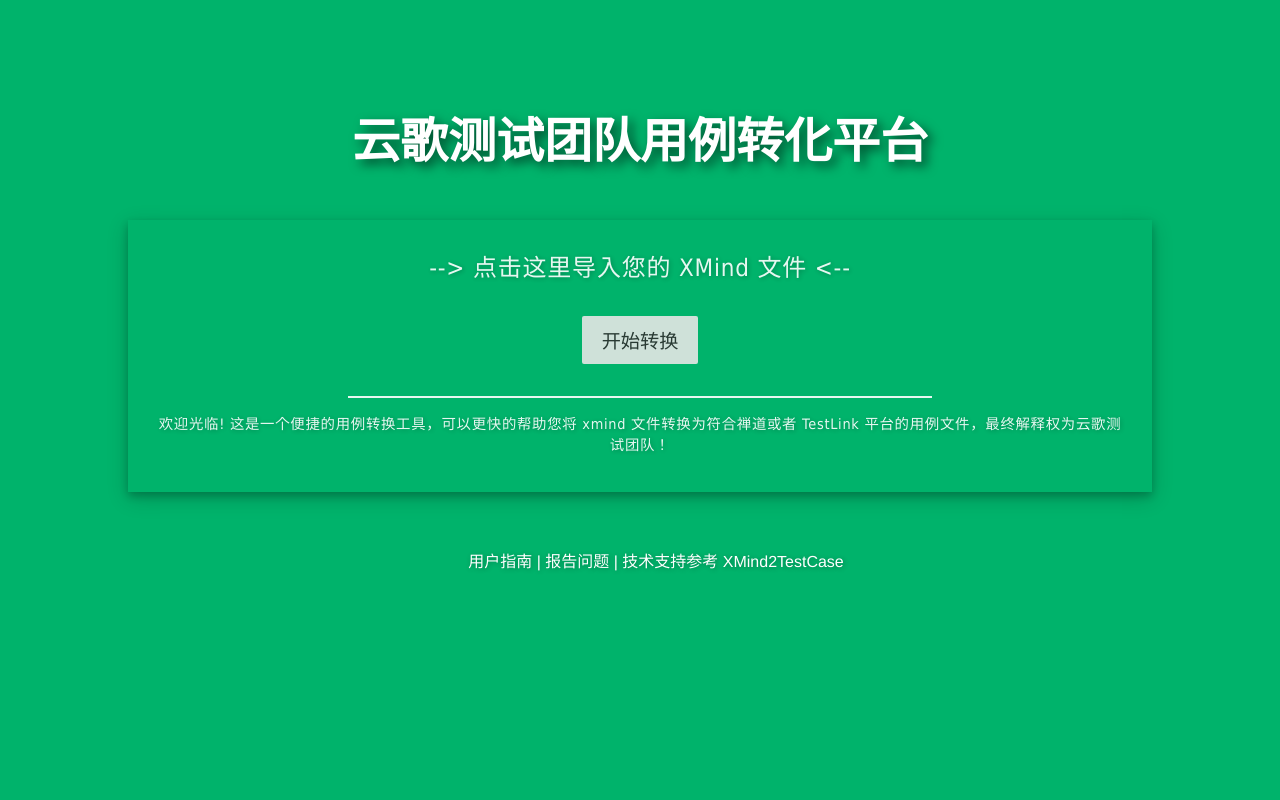
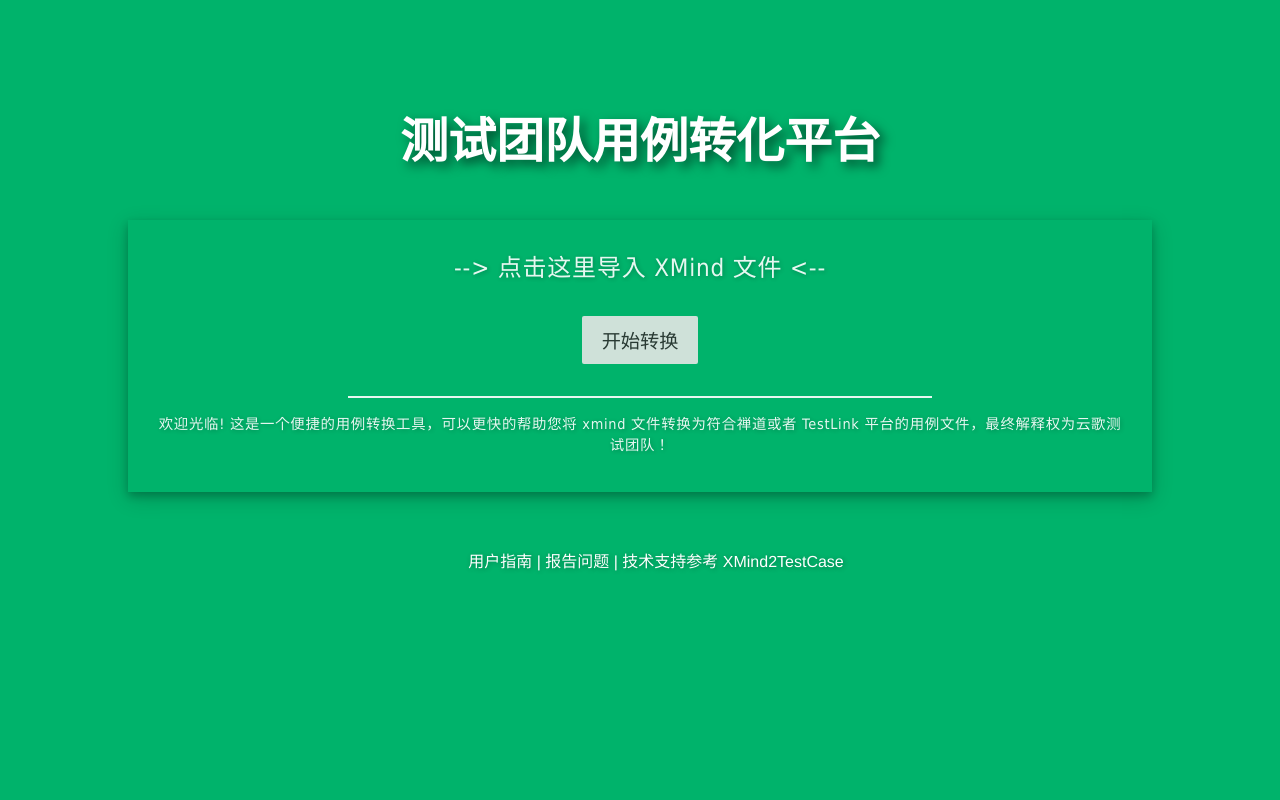
Before and after one commit to kingfeng999/format-conversion, a Flask app: page / in a window 1280 px wide. Run offline with Flask 2, Linux system fonts and the light colour scheme; data that the repository does not hold is empty.

Commit message:
修改一些元素

```diff
--- a/setup.py
+++ b/setup.py
@@ -19,6 +19,8 @@ install_requires = [  # custom
     "flask",
     "arrow",
 ]
+
+
 
 
 class PyPiCommand(Command):
--- a/webtool/templates/index.html
+++ b/webtool/templates/index.html
@@ -2,7 +2,7 @@
 <html lang="en">
 <head>
     <meta charset="UTF-8">
-    <title>云歌测试用例转换平台</title>
+    <title>测试用例转换平台</title>
     <link rel="shortcut icon" href="{{ url_for('static',filename='favicon.ico') }}" type="image/x-icon"/>
     <link rel="stylesheet" type="text/css" media="all" href="{{ url_for('static',filename='css/pure-min.css') }}">
     <link rel="stylesheet" type="text/css" media="all" href="{{ url_for('static',filename='css/custom.css') }}">
@@ -11,13 +11,13 @@
 <div class="splash-container">
     <div class="splash">
         <h1>
-            云歌测试团队用例转化平台
+            测试团队用例转化平台
         </h1>
         <div class="splash-head">
             <div class="select-xmind splash-subhead">
                 <form method="post" enctype="multipart/form-data">
                     <label id="file-label" for="file">
-                        --> 点击这里导入您的 XMind 文件 <--
+                        --> 点击这里导入 XMind 文件 <--
                     </label>
                     <input id="file" accept=".xmind" type="file" name="file" required/><br>
                     <input type="submit" class="pure-button " value="开始转换"/>
--- a/xmind2testcase/cli.py
+++ b/xmind2testcase/cli.py
@@ -69,5 +69,6 @@ def cli_main():
         print(using_doc)
 
 
+
 if __name__ == '__main__':
     cli_main()
```
Also changed, not shown: README.md, 1 other file.
